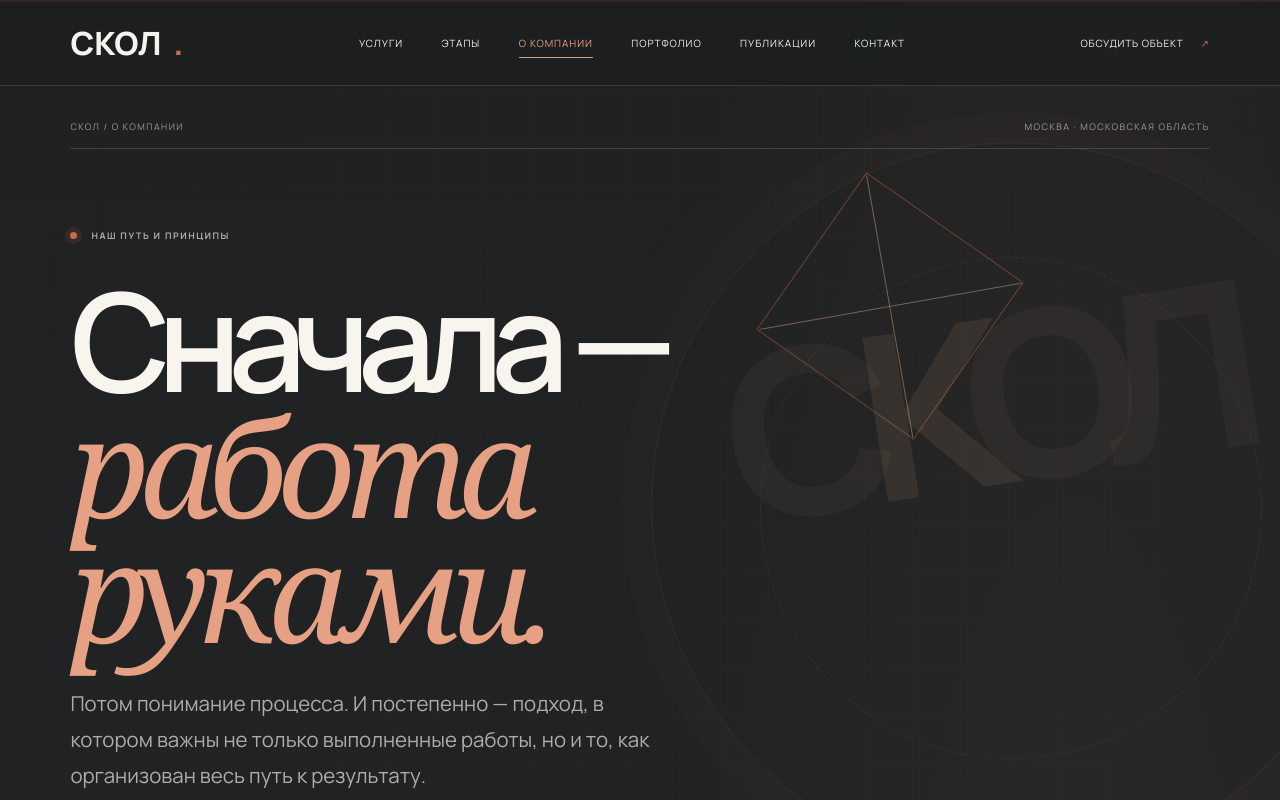
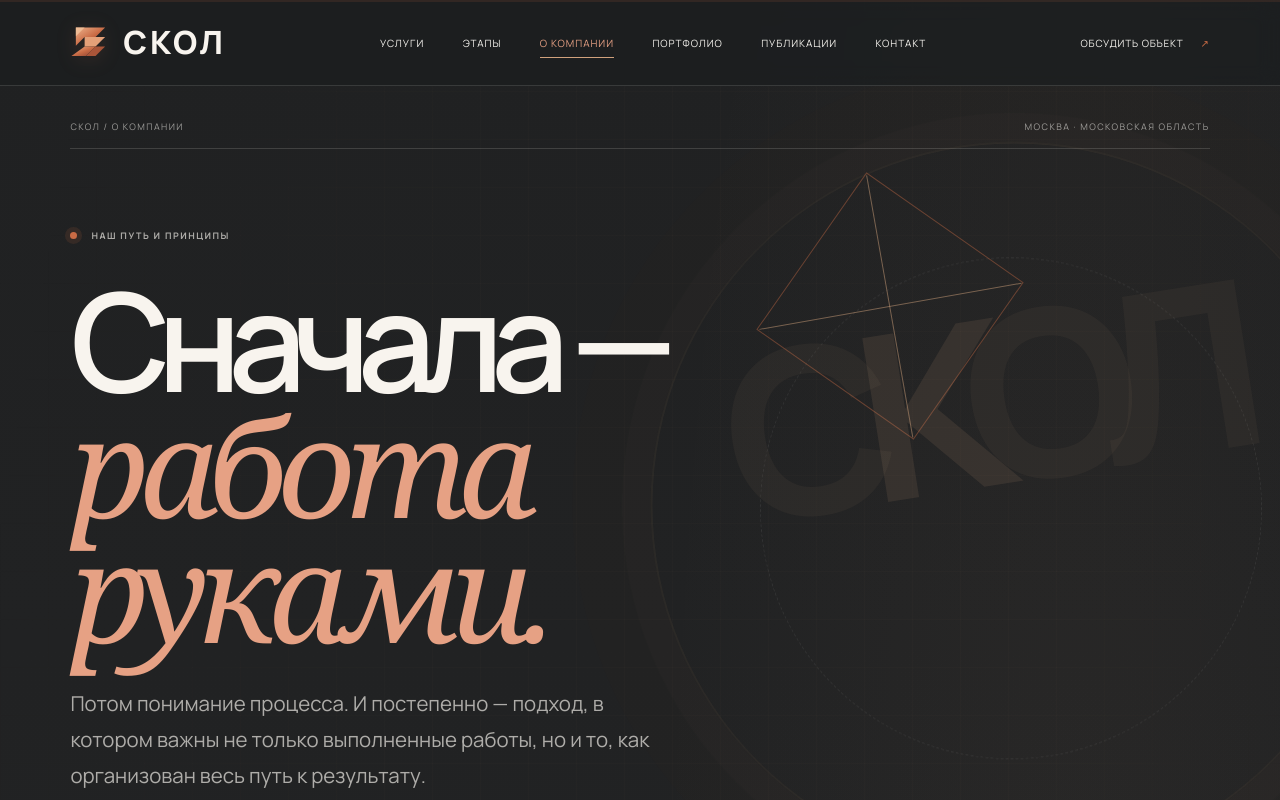
Before and after one commit to borzenkoofficial-lab/SKOL, a website: page about.html in a window 1280 px wide. Shown: the top 800 px of the page. Drawn offline with Linux system fonts and the light colour scheme; no server answers; a web font is replaced by a local one.

Commit message:
Apply geometric SKOL logo to site navigation and footer

```diff
--- a/about.html
+++ b/about.html
@@ -23,7 +23,7 @@
   <div class="scroll-progress" aria-hidden="true"><span></span></div>
   <div class="loader" aria-hidden="true"><span>СКОЛ<span class="dot">.</span></span><div class="loader-line"><i></i></div></div>
   <header class="header" id="top">
-    <a class="wordmark" href="index.html" aria-label="СКОЛ — на главную">СКОЛ<span class="dot">.</span></a>
+    <a class="wordmark" href="index.html" aria-label="СКОЛ — на главную"><svg class="skol-symbol" viewBox="0 0 56 44" aria-hidden="true" focusable="false"><defs><linearGradient id="skolCopper1Header" x1="0" y1="0" x2="1" y2="1"><stop offset="0" stop-color="#edb28b"/><stop offset=".52" stop-color="#c96b45"/><stop offset="1" stop-color="#87402f"/></linearGradient></defs><path d="M8 2H48L35 15H20L8 27Z" fill="url(#skolCopper1Header)"/><path d="M20 15H48L35 28H20Z" fill="#e4a078"/><path d="M20 28H35L22 41H2Z" fill="url(#skolCopper1Header)"/><path d="M35 28H48L35 41H22Z" fill="#a95539"/><path d="M8 2H20L8 14Z" fill="#f0c19a" opacity=".85"/></svg><span class="wordmark-text">СКОЛ</span></a>
     <nav class="nav" id="primary-nav" aria-label="Главная навигация">
       <a href="services.html">Услуги</a>
       <a href="index.html#process">Этапы</a>
@@ -125,7 +125,7 @@
   </main>
 
   <footer class="footer about-footer">
-    <a class="wordmark" href="index.html">СКОЛ<span class="dot">.</span></a>
+    <a class="wordmark" href="index.html"><svg class="skol-symbol" viewBox="0 0 56 44" aria-hidden="true" focusable="false"><defs><linearGradient id="skolCopper1Footer" x1="0" y1="0" x2="1" y2="1"><stop offset="0" stop-color="#edb28b"/><stop offset=".52" stop-color="#c96b45"/><stop offset="1" stop-color="#87402f"/></linearGradient></defs><path d="M8 2H48L35 15H20L8 27Z" fill="url(#skolCopper1Footer)"/><path d="M20 15H48L35 28H20Z" fill="#e4a078"/><path d="M20 28H35L22 41H2Z" fill="url(#skolCopper1Footer)"/><path d="M35 28H48L35 41H22Z" fill="#a95539"/><path d="M8 2H20L8 14Z" fill="#f0c19a" opacity=".85"/></svg><span class="wordmark-text">СКОЛ</span></a>
     <span>ДЕМОНТАЖ · ОТДЕЛКА · ПОДГОТОВКА ОБЪЕКТОВ</span>
     <a href="https://t.me/Sergeevitch_sm" target="_blank" rel="noopener noreferrer" class="footer-email">TELEGRAM ↗</a>
     <a href="mailto:borzenko.official@yandex.ru" class="footer-email">EMAIL ↗</a>
```
